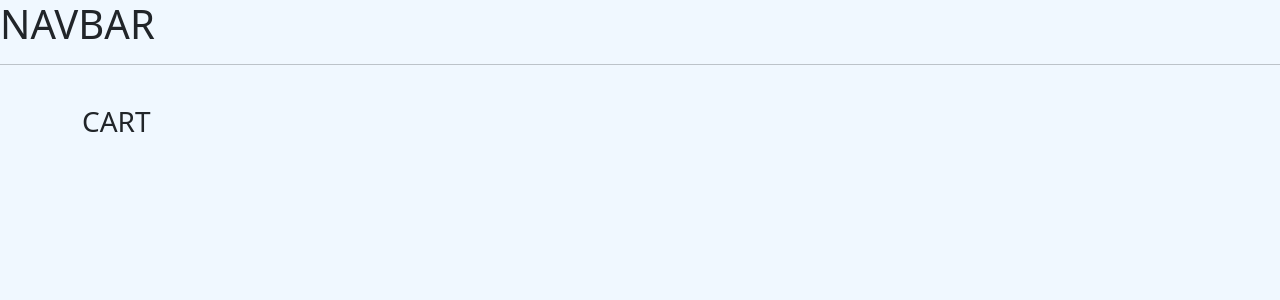
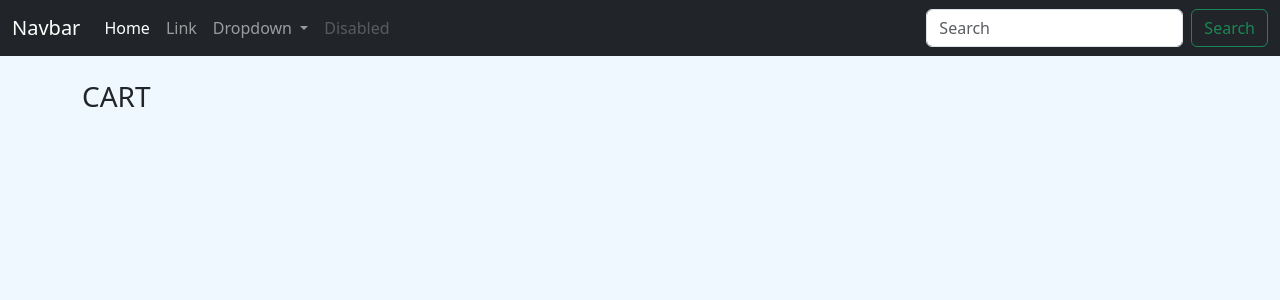
Before and after one commit to Showrav-Dhar/Online-Pharmacy, a Django app: page /cart/ in a window 1280 px wide. Shown: the top 300 px of the page. Run offline with Django 4.2, Linux system fonts and the light colour scheme.

Commit message:
navbar working but didn't do modification

```diff
--- a/store/templates/store/main.html
+++ b/store/templates/store/main.html
@@ -18,8 +18,42 @@
 
 <body>
 
-    <h1>NAVBAR</h1>
-    <hr>
+    <nav class="navbar navbar-expand-lg navbar-dark bg-dark"> <!--  modified dark navbar -->
+        <div class="container-fluid">
+          <a class="navbar-brand" href="#">Navbar</a>
+          <button class="navbar-toggler" type="button" data-bs-toggle="collapse" data-bs-target="#navbarSupportedContent" aria-controls="navbarSupportedContent" aria-expanded="false" aria-label="Toggle navigation">
+            <span class="navbar-toggler-icon"></span>
+          </button>
+          <div class="collapse navbar-collapse" id="navbarSupportedContent">
+            <ul class="navbar-nav me-auto mb-2 mb-lg-0">
+              <li class="nav-item">
+                <a class="nav-link active" aria-current="page" href="#">Home</a>
+              </li>
+              <li class="nav-item">
+                <a class="nav-link" href="#">Link</a>
+              </li>
+              <li class="nav-item dropdown">
+                <a class="nav-link dropdown-toggle" href="#" role="button" data-bs-toggle="dropdown" aria-expanded="false">
+                  Dropdown
+                </a>
+                <ul class="dropdown-menu">
+                  <li><a class="dropdown-item" href="#">Action</a></li>
+                  <li><a class="dropdown-item" href="#">Another action</a></li>
+                  <li><hr class="dropdown-divider"></li>
+                  <li><a class="dropdown-item" href="#">Something else here</a></li>
+                </ul>
+              </li>
+              <li class="nav-item">
+                <a class="nav-link disabled">Disabled</a>
+              </li>
+            </ul>
+            <form class="d-flex" role="search">
+              <input class="form-control me-2" type="search" placeholder="Search" aria-label="Search">
+              <button class="btn btn-outline-success" type="submit">Search</button>
+            </form>
+          </div>
+        </div>
+    </nav>
 
     <div class="container">
         <br>
@@ -30,10 +64,6 @@
 
 
 
-
-
-
-
     <!-- bootstrap js pulgin -->
     <script src="https://cdn.jsdelivr.net/npm/bootstrap@5.3.0/dist/js/bootstrap.bundle.min.js" integrity="sha384-geWF76RCwLtnZ8qwWowPQNguL3RmwHVBC9FhGdlKrxdiJJigb/j/68SIy3Te4Bkz" crossorigin="anonymous"></script>
     <script src="https://cdn.jsdelivr.net/npm/@popperjs/core@2.11.8/dist/umd/popper.min.js" integrity="sha384-I7E8VVD/ismYTF4hNIPjVp/Zjvgyol6VFvRkX/vR+Vc4jQkC+hVqc2pM8ODewa9r" crossorigin="anonymous"></script>
```
